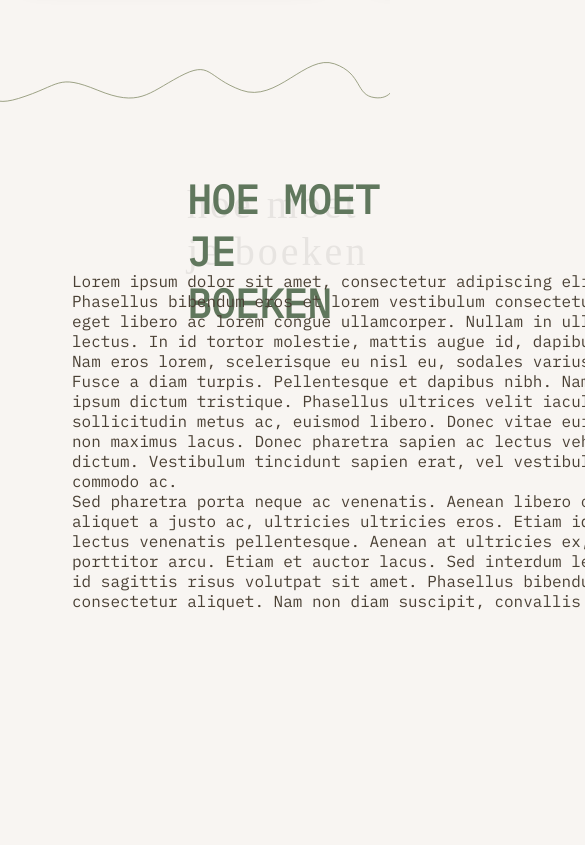
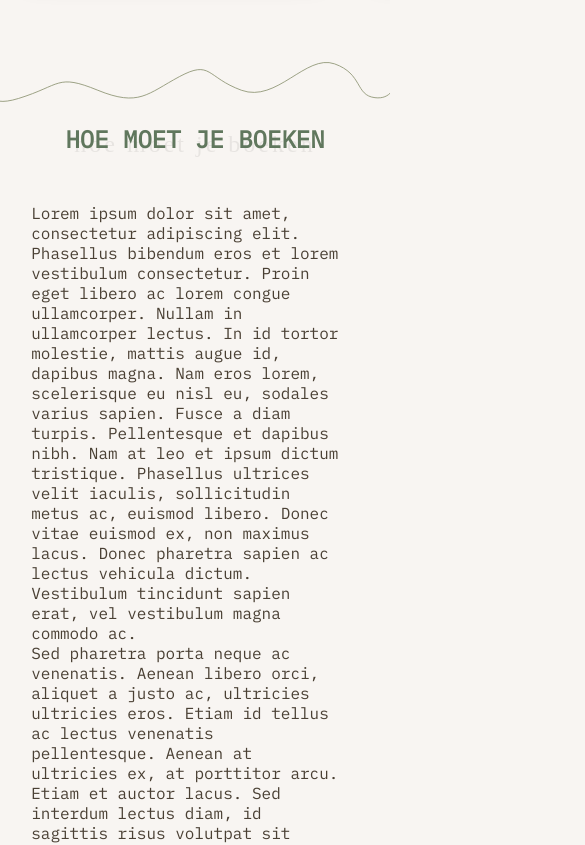
Before and after one commit to LaulensW/BertsBoerenCamping, a React (Vite) app in the folder BertsBoerenCamping/: page / in a window 390 px wide. Shown: the part 1300-2145 px from the top of the page, 585 px wide, since content can reach past the window. Built offline with nearby package versions, Linux system fonts and the light colour scheme.

Commit message:
BoekenInfo en FAQs Responsive

```diff
--- a/BertsBoerenCamping/src/components/BoekenInfo.css
+++ b/BertsBoerenCamping/src/components/BoekenInfo.css
@@ -22,3 +22,32 @@
     width: 632px;
     color: var(--secondary-color);
 }
+
+
+@media (max-width: 430px){
+    .hoe-moet-je-boeken{
+        display: flex;
+        position: absolute;
+        width: 100%;
+        justify-content: center;
+        font-size: 24px;
+        margin: 110px 0 0 0;
+    }
+    .hoe-moet-je-boeken-cursive{
+        font-family: 'Homemade Apple', cursive;
+        font-size: 24px;
+        margin: 118px 0 0 0;
+        display: flex;
+        position: absolute;
+        width: 100%;
+        justify-content: center;
+        font-size: 24px;
+    }
+    .description{
+        display: flex;
+        position: absolute;
+        justify-content: center;
+        margin: 190px 8% 0 8%;
+        width: 80%;
+    }
+}
--- a/BertsBoerenCamping/src/components/FAQs.css
+++ b/BertsBoerenCamping/src/components/FAQs.css
@@ -51,3 +51,63 @@
 .faq-answer{
     margin-top: 30px;
 }
+
+
+@media (max-width: 430px){
+    .faqs-title{
+        font-size: 24px;
+        margin: 1000px 0 0 0px;
+        color: var(--primary-color);
+        display: flex;
+        position: none;
+        justify-content: center;
+        width: 100%;
+    }
+    .faqs-title-cursive{
+        font-family: 'Homemade Apple', cursive;
+        color: #E7E4E1;
+        letter-spacing: 3px;
+        font-size: 24px;
+        margin: 1000px 0 0 0px;
+        display: flex;
+        position: none;
+        justify-content: center;
+        width: 100%;
+    }
+    .faq-totaal{
+        margin: 1098px 8% 0 8%;
+    }
+
+    .faq-solo{
+        padding: 24px;
+        margin: 12px 0 12px 0;
+        border-radius: 15px;
+        display: flex;
+        align-content: center;
+        flex-direction: column;
+        box-shadow: 0px 0px 25px rgba(74, 64, 52, 0.2);
+        color: var(--secondary-color);
+    }
+    .faq-title{
+        font-size: 16px;
+    }
+    .faq-description{
+        font-size: 16px;
+        display: flex;
+    }
+
+    .faq-content{
+        display: flex;
+        justify-content: space-between;
+        align-items: center;
+
+    }
+
+    .dropdown-icon{
+        font-size: 12px;
+    }
+
+    .faq-answer{
+        margin-top: 30px;
+    }
+}
```
